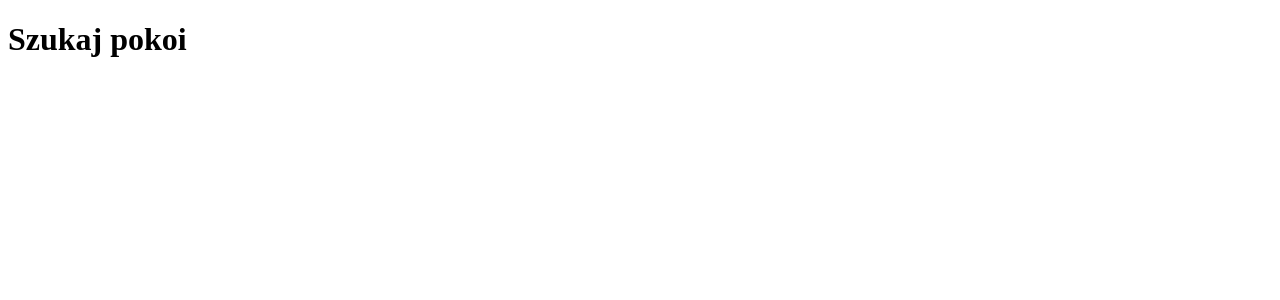
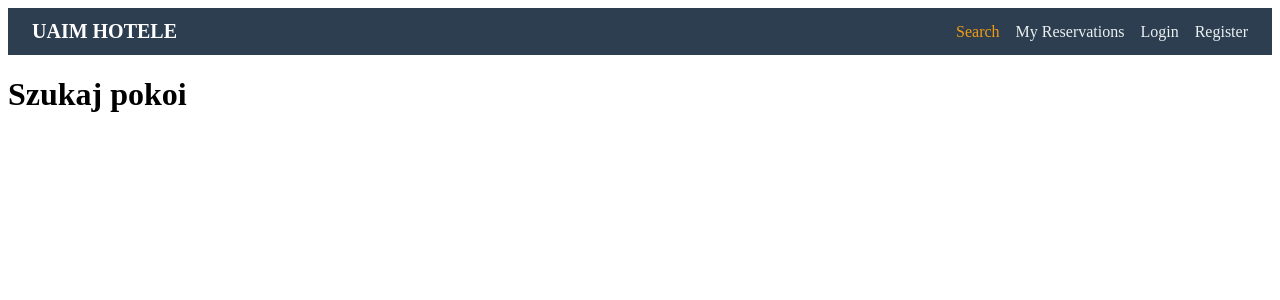
Before and after one commit to Ptakun123/HotelProj, a React (Create React App) app in the folder front-end/terminal/: page /search in a window 1280 px wide. Shown: the top 300 px of the page. Built offline with nearby package versions, Linux system fonts and the light colour scheme.

Commit message:
added navbar

```diff
--- a/front-end/terminal/src/App.js
+++ b/front-end/terminal/src/App.js
@@ -1,6 +1,6 @@
 import { Routes, Route } from 'react-router-dom';
 import ProtectedRoute from './components/ProtectedRoute';
-
+import Navbar from './components/Navbar';
 import LoginPage           from './pages/LoginPage';
 import RegisterPage        from './pages/RegisterPage';
 import SearchPage          from './pages/SearchPage';
@@ -10,6 +10,9 @@ import NotFoundPage        from './pages/NotFoundPage';
 
 export default function App() {
   return (
+    <>
+    <Navbar/>
+    <main className="app-container">
       <Routes>
         {/* publiczne */}
         <Route path="/login"    element={<LoginPage />} />
@@ -28,9 +31,10 @@ export default function App() {
             </ProtectedRoute>
           }
         />
-
          {/* 404 */}
           <Route path="*" element={<NotFoundPage />} />
         </Routes>
+      </main>
+    </>
   );
 }
--- /dev/null
+++ b/front-end/terminal/src/components/Navbar.css
@@ -0,0 +1,37 @@
+.navbar {
+  display: flex;
+  align-items: center;
+  justify-content: space-between;
+  padding: 0.75rem 1.5rem;
+  background: #2c3e50;
+  color: white;
+}
+
+.navbar__logo a {
+  font-size: 1.25rem;
+  font-weight: bold;
+  text-decoration: none;
+  color: white;
+}
+
+.navbar__links {
+  list-style: none;
+  margin: 0;
+  padding: 0;
+  display: flex;
+}
+
+.navbar__links li {
+  margin-left: 1rem;
+}
+
+.navbar__links a {
+  text-decoration: none;
+  color: #ecf0f1;
+  font-weight: 500;
+}
+
+.navbar__links a.active,
+.navbar__links a:hover {
+  color: #f39c12;
+}
--- /dev/null
+++ b/front-end/terminal/src/components/Navbar.js
@@ -0,0 +1,18 @@
+import { NavLink } from 'react-router-dom';
+import './Navbar.css';
+
+export default function Navbar() {
+  return (
+    <nav className="navbar">
+      <div className="navbar__logo">
+        <NavLink to="/search">UAIM HOTELE</NavLink>
+      </div>
+      <ul className="navbar__links">
+        <li><NavLink to="/search"   activeclassname="active">Search</NavLink></li>
+        <li><NavLink to="/my-reservations" activeclassname="active">My Reservations</NavLink></li>
+        <li><NavLink to="/login"    activeclassname="active">Login</NavLink></li>
+        <li><NavLink to="/register" activeclassname="active">Register</NavLink></li>
+      </ul>
+    </nav>
+  );
+}
```
Lines whose indentation alone changed are shown as unchanged.
